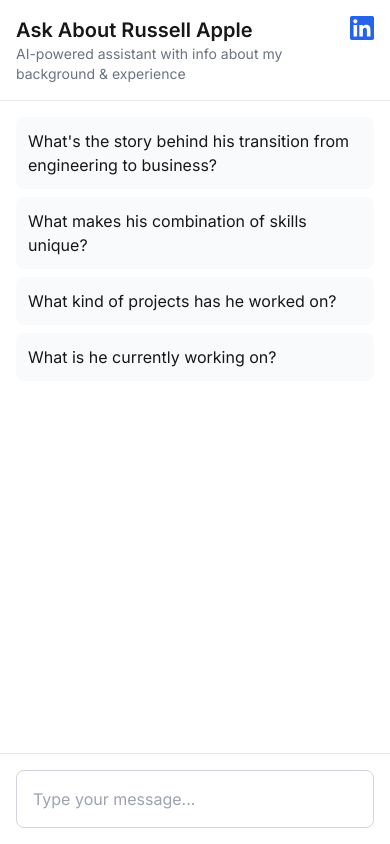
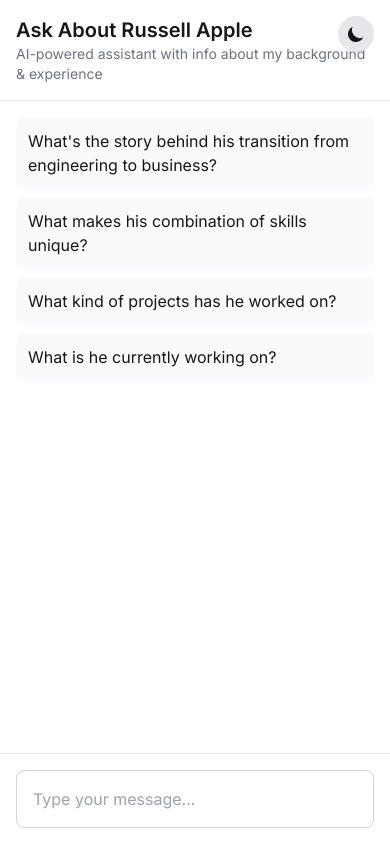
Before and after one commit to rapple3/website, a Next.js app in the folder websitechat/: page / in a window 390 px wide. Built offline with nearby package versions, Linux system fonts and the light colour scheme.

Commit message:
dark mode

```diff
--- a/websitechat/src/app/api/chat/route.ts
+++ b/websitechat/src/app/api/chat/route.ts
@@ -23,7 +23,7 @@ const SYSTEM_MESSAGE = {
   Feel free to ask follow-up questions to guide the conversation
   When listing experience, encourage exploration rather than dumping all information at once
 
-  Quick Reference - Career Timeline:
+  Quick Reference - Career Timeline: (it is currently Spring 2025)
 
   Current: MBA Student at Georgia Tech (2023-2025)
   Cisco Systems: MBA Finance Intern (Summer 2024)
--- a/websitechat/src/app/assistant/page.tsx
+++ b/websitechat/src/app/assistant/page.tsx
@@ -15,6 +15,44 @@ export default function AssistantChat() {
   const [input, setInput] = useState('');
   const [isLoading, setIsLoading] = useState(false);
   const [mode, setMode] = useState<'quick' | 'detailed'>('quick');
+  const messagesEndRef = useRef<HTMLDivElement>(null);
+  const messagesContainerRef = useRef<HTMLDivElement>(null);
+
+  const scrollToBottom = () => {
+    console.log('Attempting to scroll to bottom');
+    console.log('Container height:', messagesContainerRef.current?.scrollHeight);
+
+    if (messagesContainerRef.current) {
+      messagesContainerRef.current.scrollTop = messagesContainerRef.current.scrollHeight;
+      console.log('Set scrollTop to:', messagesContainerRef.current.scrollHeight);
+    }
+
+    if (messagesEndRef.current) {
+      messagesEndRef.current.scrollIntoView({ behavior: 'auto' });
+      console.log('Scrolled element into view');
+    }
+  };
+
+  // Scroll to bottom when messages change
+  React.useEffect(() => {
+    // Immediate scroll
+    scrollToBottom();
+
+    // And again after a short delay to ensure content is rendered
+    const timeoutId = setTimeout(() => {
+      scrollToBottom();
+    }, 100);
+
+    // And again after a longer delay for images or other content
+    const longTimeoutId = setTimeout(() => {
+      scrollToBottom();
+    }, 500);
+
+    return () => {
+      clearTimeout(timeoutId);
+      clearTimeout(longTimeoutId);
+    };
+  }, [messages, isLoading]);
 
   const handleSubmit = async (e: React.FormEvent) => {
     e.preventDefault();
@@ -31,6 +69,9 @@ export default function AssistantChat() {
     setMessages(prev => [...prev, userMessage]);
     setInput('');
     setIsLoading(true);
+
+    // Force scroll after adding user message
+    setTimeout(scrollToBottom, 50);
 
     try {
       // Determine if we need detailed response
@@ -64,6 +105,9 @@ export default function AssistantChat() {
       };
 
       setMessages(prev => [...prev, assistantMessage]);
+
+      // Force scroll after adding assistant message
+      setTimeout(scrollToBottom, 50);
     } catch (error) {
       console.error('Error:', error);
       // Add error message to chat
@@ -74,6 +118,9 @@ export default function AssistantChat() {
         mode: mode
       };
       setMessages(prev => [...prev, errorMessage]);
+
+      // Force scroll after adding error message
+      setTimeout(scrollToBottom, 50);
     } finally {
       setIsLoading(false);
     }
@@ -116,7 +163,10 @@ export default function AssistantChat() {
           </p>
         </div>
 
-        <div className="flex-1 overflow-y-auto p-4 space-y-4">
+        <div
+          ref={messagesContainerRef}
+          className="flex-1 overflow-y-auto p-4 space-y-4"
+        >
           {messages.map(m => (
             <MessageComponent key={m.id} message={m} />
           ))}
@@ -131,6 +181,7 @@ export default function AssistantChat() {
               </div>
             </div>
           )}
+          <div ref={messagesEndRef} />
         </div>
 
         <form onSubmit={handleSubmit} className="p-4 border-t">
--- a/websitechat/src/app/page.tsx
+++ b/websitechat/src/app/page.tsx
@@ -62,8 +62,22 @@ function MessageComponent({ message }: { message: AIMessage }) {
 
 export default function Chat() {
   const formRef = React.useRef<HTMLFormElement>(null);
-  const { messages, input, handleInputChange, handleSubmit, setInput } = useChat()
+  const messagesEndRef = React.useRef<HTMLDivElement>(null);
+  const { messages, input, handleInputChange, handleSubmit, setInput } = useChat();
   const [clickedQuestion, setClickedQuestion] = useState<string | null>(null);
+  const [darkMode, setDarkMode] = useState(false);
+
+  // Simple scroll to bottom function
+  const scrollToBottom = () => {
+    messagesEndRef.current?.scrollIntoView({ behavior: 'smooth' });
+  };
+
+  // Scroll when messages change
+  React.useEffect(() => {
+    if (messages.length > 0) {
+      scrollToBottom();
+    }
+  }, [messages]);
 
   const handleQuestionClick = (question: string) => {
     setClickedQuestion(question);
@@ -75,41 +89,66 @@ export default function Chat() {
     }, 300);
   };
 
+  // Get theme classes based on dark mode state
+  const themeClasses = {
+    container: darkMode ? "bg-gray-900 text-white" : "bg-white sm:bg-gray-50",
+    header: darkMode ? "border-gray-700" : "border-gray-200",
+    messageContainer: darkMode ? "bg-gray-900" : "bg-white",
+    userMessage: darkMode ? "bg-blue-600 text-white" : "bg-blue-500 text-white",
+    assistantMessage: darkMode ? "bg-gray-800 text-white" : "bg-gray-200",
+    input: darkMode
+      ? "bg-gray-800 border-gray-700 text-white placeholder-gray-400 focus:border-blue-500"
+      : "border-gray-300 focus:border-blue-500",
+    suggestedQuestion: darkMode
+      ? "bg-gray-800 hover:bg-gray-700 text-white"
+      : "bg-gray-50 hover:bg-gray-100"
+  };
+
   return (
-    <div className="
-      min-h-[100dvh]    // Dynamic viewport height
-      h-[100dvh]        // Dynamic viewport height
-      bg-white
-      sm:bg-gray-50
+    <div className={`
+      min-h-[100dvh]
+      h-[100dvh]
+      ${themeClasses.container}
       sm:grid
       sm:place-items-center
-    ">
-      <div className="
+      transition-colors duration-300
+    `}>
+      {/* Dark mode toggle - positioned in top right */}
+      <div className="fixed top-4 right-4 z-10">
+        <button
+          onClick={() => setDarkMode(!darkMode)}
+          className={`p-2 rounded-full ${darkMode ? 'bg-gray-700' : 'bg-gray-200'}`}
+          aria-label={darkMode ? "Switch to light mode" : "Switch to dark mode"}
+        >
+          {darkMode ? (
+            <svg className="w-5 h-5" fill="currentColor" viewBox="0 0 20 20">
+              <path fillRule="evenodd" d="M10 2a1 1 0 011 1v1a1 1 0 11-2 0V3a1 1 0 011-1zm4 8a4 4 0 11-8 0 4 4 0 018 0zm-.464 4.95l.707.707a1 1 0 001.414-1.414l-.707-.707a1 1 0 00-1.414 1.414zm2.12-10.607a1 1 0 010 1.414l-.706.707a1 1 0 11-1.414-1.414l.707-.707a1 1 0 011.414 0zM17 11a1 1 0 100-2h-1a1 1 0 100 2h1zm-7 4a1 1 0 011 1v1a1 1 0 11-2 0v-1a1 1 0 011-1zM5.05 6.464A1 1 0 106.465 5.05l-.708-.707a1 1 0 00-1.414 1.414l.707.707zm1.414 8.486l-.707.707a1 1 0 01-1.414-1.414l.707-.707a1 1 0 011.414 1.414zM4 11a1 1 0 100-2H3a1 1 0 000 2h1z" clipRule="evenodd" />
+            </svg>
+          ) : (
+            <svg className="w-5 h-5" fill="currentColor" viewBox="0 0 20 20">
+              <path d="M17.293 13.293A8 8 0 016.707 2.707a8.001 8.001 0 1010.586 10.586z" />
+            </svg>
+          )}
+        </button>
+      </div>
+
+      <div className={`
         flex flex-col
         w-full
-        h-[100dvh]      // Dynamic viewport height on mobile
-        sm:h-[600px]    // Fixed height on desktop
-        bg-white
+        h-[100dvh]
+        sm:h-[600px]
+        ${themeClasses.messageContainer}
         sm:max-w-2xl
         sm:rounded-xl
         sm:shadow-lg
         sm:m-4
-      ">
-        <div className="p-4 border-b flex justify-between items-start sm:block">
-          <div>
-            <h1 className="text-xl font-semibold">Ask About Russell Apple</h1>
-            <p className="text-sm text-gray-500">AI-powered assistant with info about my background & experience</p>
-          </div>
-          <a
-            href="https://www.linkedin.com/in/russellapple/"
-            target="_blank"
-            rel="noopener noreferrer"
-            className="sm:hidden text-blue-600 hover:text-blue-800"
-          >
-            <svg className="w-6 h-6" fill="currentColor" viewBox="0 0 24 24">
-              <path d="M20.447 20.452h-3.554v-5.569c0-1.328-.027-3.037-1.852-3.037-1.853 0-2.136 1.445-2.136 2.939v5.667H9.351V9h3.414v1.561h.046c.477-.9 1.637-1.85 3.37-1.85 3.601 0 4.267 2.37 4.267 5.455v6.286zM5.337 7.433c-1.144 0-2.063-.926-2.063-2.065 0-1.138.92-2.063 2.063-2.063 1.14 0 2.064.925 2.064 2.063 0 1.139-.925 2.065-2.064 2.065zm1.782 13.019H3.555V9h3.564v11.452zM22.225 0H1.771C.792 0 0 .774 0 1.729v20.542C0 23.227.792 24 1.771 24h20.451C23.2 24 24 23.227 24 22.271V1.729C24 .774 23.2 0 22.222 0h.003z"/>
-            </svg>
-          </a>
+        transition-colors duration-300
+      `}>
+        <div className={`p-4 border-b ${themeClasses.header} transition-colors duration-300`}>
+          <h1 className="text-xl font-semibold">Ask About Russell Apple</h1>
+          <p className={`text-sm ${darkMode ? "text-gray-400" : "text-gray-500"}`}>
+            AI-powered assistant with info about my background & experience
+          </p>
         </div>
 
         <div className="flex-1 overflow-y-auto p-4 space-y-4">
@@ -125,7 +164,7 @@ export default function Chat() {
                       transition-all duration-300 ease-in-out
                       ${clickedQuestion === question
                         ? 'bg-blue-500 text-white transform translate-x-[40%]'
-                        : 'bg-gray-50 hover:bg-gray-100'
+                        : themeClasses.suggestedQuestion
                       }
                       ${clickedQuestion && clickedQuestion !== question ? 'opacity-0' : 'opacity-100'}
                     `}
@@ -138,28 +177,67 @@ export default function Chat() {
             </div>
           ) : (
             messages.map(m => (
-              <MessageComponent key={m.id} message={m} />
+              <div key={m.id} className={`flex ${m.role === 'user' ? 'justify-end' : 'justify-start'} mb-4`}>
+                <div
+                  className={`${
+                    m.role === 'user'
+                      ? themeClasses.userMessage
+                      : themeClasses.assistantMessage
+                  } rounded-lg px-4 py-2 max-w-[80%] transition-colors duration-300`}
+                >
+                  <ReactMarkdown
+                    className={`prose max-w-none text-base ${
+                      m.role === 'user' ? 'text-white prose-headings:text-white prose-p:text-white prose-strong:text-white' :
+                      darkMode ? 'prose-invert' : ''
+                    }`}
+                    components={{
+                      p: ({node, ...props}: any) => <p className="m-0 font-normal" {...props} />,
+                      ul: ({node, ...props}: any) => <ul className="list-disc ml-4 mb-2" {...props} />,
+                      ol: ({node, ...props}: any) => <ol className="list-decimal ml-4 mb-2" {...props} />,
+                      code: ({node, className, children, ...props}: any) => {
+                        const match = /language-(\w+)/.exec(className || '');
+                        return (
+                          <code
+                            className={`${
+                              match ? 'block' : 'inline'
+                            } ${darkMode ? 'bg-gray-800' : 'bg-gray-100'} rounded ${
+                              match ? 'p-2 my-2' : 'px-1'
+                            }`}
+                            {...props}
+                          >
+                            {children}
+                          </code>
+                        );
+                      }
+                    }}
+                  >
+                    {m.content}
+                  </ReactMarkdown>
+                </div>
+              </div>
             ))
           )}
+          {/* Invisible element to scroll to */}
+          <div ref={messagesEndRef} />
         </div>
 
-        <form ref={formRef} onSubmit={handleSubmit} className="p-4 border-t">
+        <form ref={formRef} onSubmit={handleSubmit} className={`p-4 border-t ${themeClasses.header} transition-colors duration-300`}>
           <input
             value={input}
             onChange={handleInputChange}
-            className="w-full rounded-lg border border-gray-300 p-4 focus:outline-none focus:border-blue-500"
+            className={`w-full rounded-lg border p-4 focus:outline-none ${themeClasses.input} transition-colors duration-300`}
             placeholder="Type your message..."
             style={{ color: clickedQuestion ? 'transparent' : 'inherit' }}
           />
         </form>
       </div>
 
-      {/* LinkedIn Icon */}
+      {/* LinkedIn Icon - desktop only */}
       <a
         href="https://www.linkedin.com/in/russellapple/"
         target="_blank"
         rel="noopener noreferrer"
-        className="hidden sm:fixed sm:bottom-4 sm:right-4 sm:block text-blue-600 hover:text-blue-800"
+        className={`hidden sm:fixed sm:bottom-4 sm:right-4 sm:block ${darkMode ? 'text-blue-400 hover:text-blue-300' : 'text-blue-600 hover:text-blue-800'}`}
       >
         <svg className="w-8 h-8" fill="currentColor" viewBox="0 0 24 24">
           <path d="M20.447 20.452h-3.554v-5.569c0-1.328-.027-3.037-1.852-3.037-1.853 0-2.136 1.445-2.136 2.939v5.667H9.351V9h3.414v1.561h.046c.477-.9 1.637-1.85 3.37-1.85 3.601 0 4.267 2.37 4.267 5.455v6.286zM5.337 7.433c-1.144 0-2.063-.926-2.063-2.065 0-1.138.92-2.063 2.063-2.063 1.14 0 2.064.925 2.064 2.063 0 1.139-.925 2.065-2.064 2.065zm1.782 13.019H3.555V9h3.564v11.452zM22.225 0H1.771C.792 0 0 .774 0 1.729v20.542C0 23.227.792 24 1.771 24h20.451C23.2 24 24 23.227 24 22.271V1.729C24 .774 23.2 0 22.222 0h.003z"/>
```
